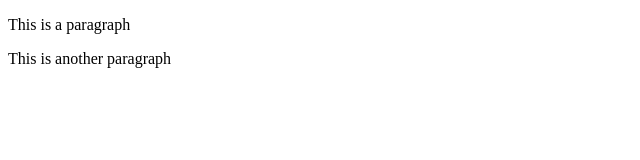
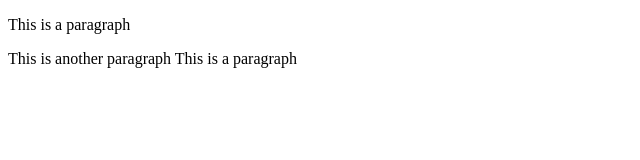
Before and after one commit to shafiya-8/shaf, a plain HTML site: page index.html in a window 1280 px wide. Shown: the whole page, without its empty margins (0-640 px from the left). Drawn offline with Linux system fonts and the light colour scheme.

Commit message:
Update index.html

```diff
--- a/index.html
+++ b/index.html
@@ -8,5 +8,6 @@
 <body>
     <p>This is a paragraph</p>
     <p1>This is another paragraph</p1>
+    <p2>This is a paragraph</p2>
 </body>
 </html>
```
